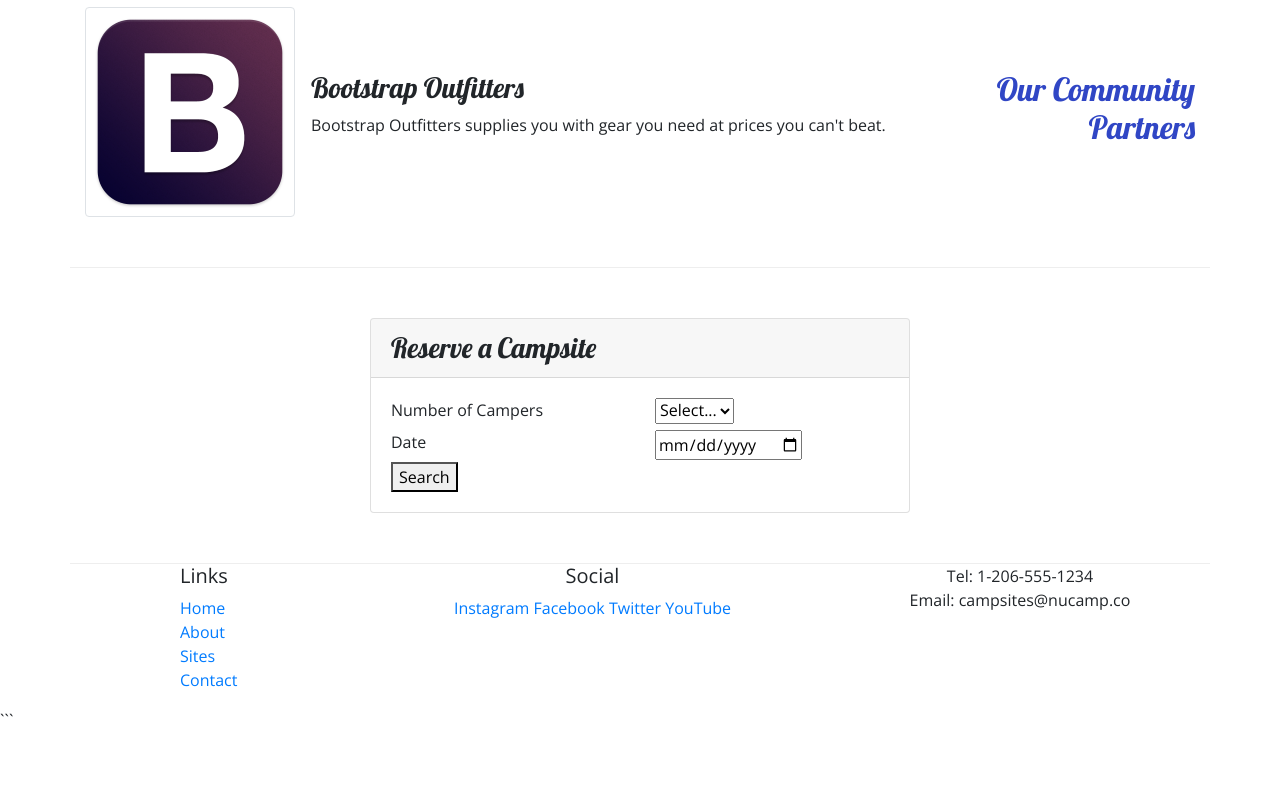
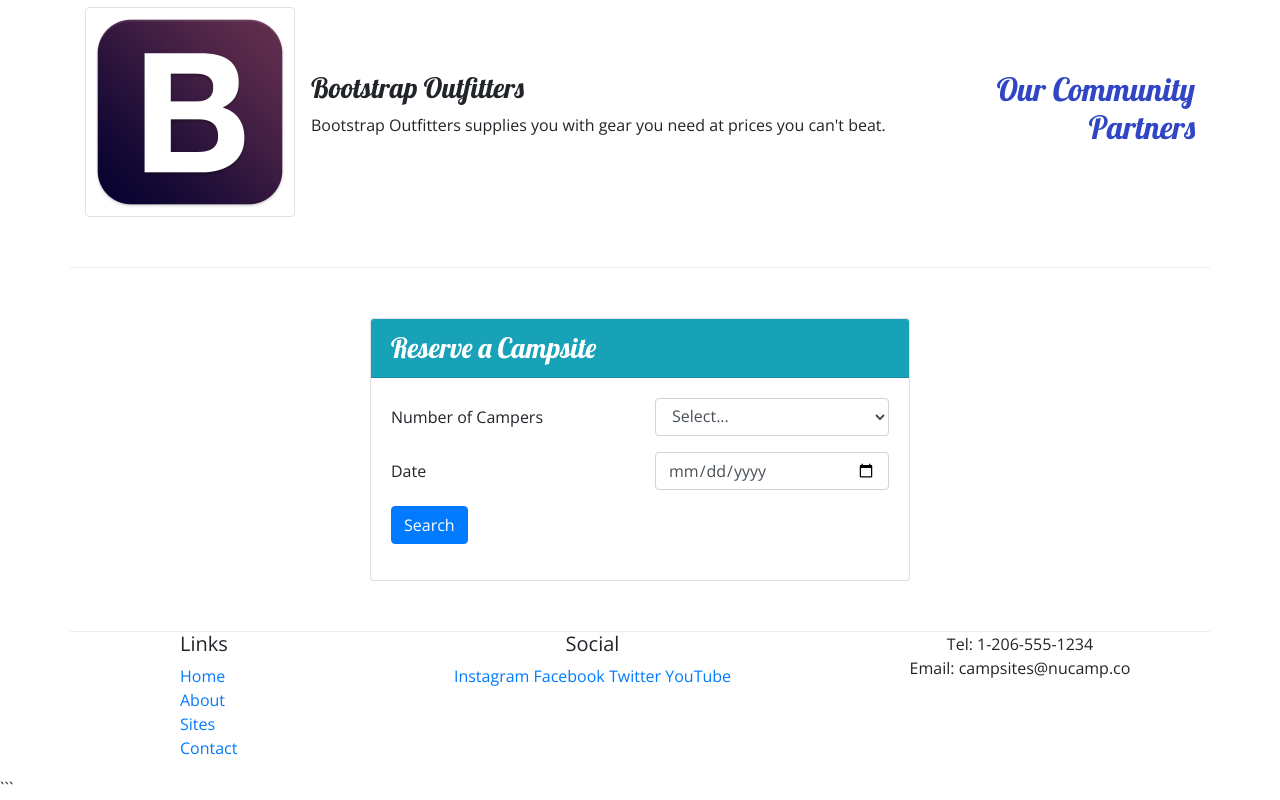
Before and after one commit to andremichalowski/campsites, a website: page index.html in a window 1280 px wide. Shown: the part 885-1685 px from the top of the page. Before the commit the page ends 1617 px from the top, so only its background shows below. Drawn offline with nearby package versions, Linux system fonts and the light colour scheme.

Commit message:
Fixing the Form

```diff
--- a/index.html
+++ b/index.html
@@ -95,14 +95,14 @@
         <div class="row row-content">
             <div class="col-sm-6 mx-auto">
                 <div class="card">
-                    <h3 class="card-header">Reserve a Campsite</h3>
+                    <h3 class="card-header bg-info text-white">Reserve a Campsite</h3>
                     <div class="card-body">
-                        <form>
-                            <div class="row">
-                                <label class="col">Number of Campers</label>
+                        <form id="reserveForm">
+                            <div class="form-group row">
+                                <label for="numCampers" class="col-sm-6 col-form-label">Number of Campers</label>
                                 <!-- Select Dropdown -->
                                 <div class="col">
-                                    <select name="numCampers" id="numCampers">
+                                    <select name="numCampers" id="numCampers" class="form-control">
                                         <option selected>Select...</option>
                                         <option value="1">1</option>
                                         <option value="2">2</option>
@@ -113,15 +113,17 @@
                                     </select>
                                 </div>
                             </div>
-                            <div class="row">
-                                <label for="date" class="col">Date</label>
+                            <!-- Date -->
+                            <div class="form-group row">
+                                <label for="date" class="col-sm-6 col-form-label">Date</label>
                                 <div class="col">
-                                    <input type="date" id="date" name="date" placeholder="Date" />
+                                    <input type="date" class="form-control" id="date" name="date" placeholder="Date" />
                                 </div>
                             </div>
-                            <div class="row">
+                            <!-- Search Button -->
+                            <div class="form-group row">
                                 <div class="col">
-                                    <button type="submit" class="">Search</button>
+                                    <button type="submit" class="btn btn-primary">Search</button>
                                 </div>
                             </div>
                         </form>
```
